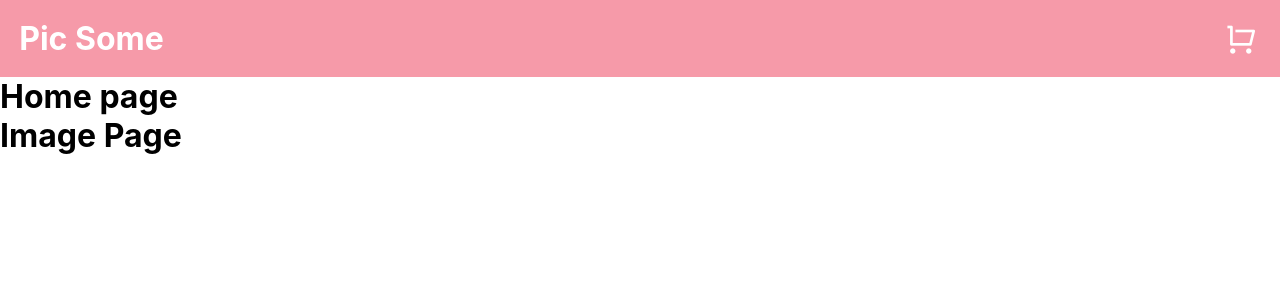
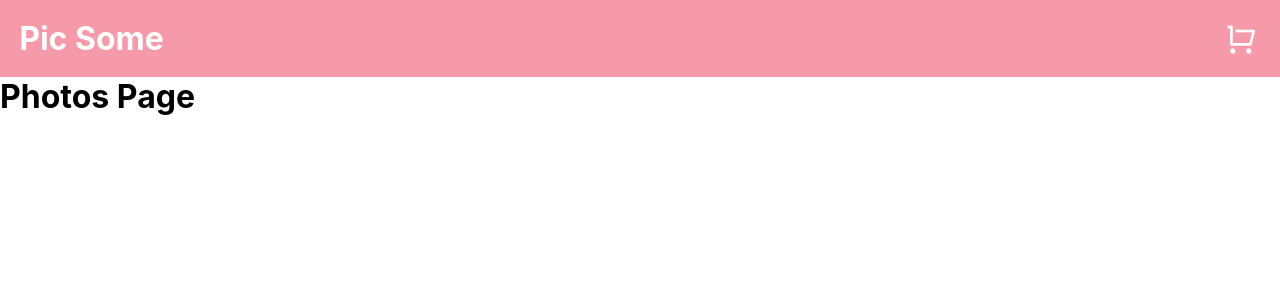
Before and after one commit to Caleb00004/Pic-Some, a React (Create React App) app: page / in a window 1280 px wide. Shown: the top 300 px of the page. Built offline with nearby package versions, Linux system fonts and the light colour scheme.

Commit message:
setup links to pages Note: image.js == Photos.js

```diff
--- a/src/App.js
+++ b/src/App.js
@@ -2,7 +2,7 @@ import Header from './components/Header'
 import './App.css';
 import {Routes, Route} from 'react-router-dom'
 import Checkout from './Pages/Checkout';
-import Image from './Pages/Image';
+import Photos from './Pages/Photos';
 
 /*
 New URL for icons
@@ -13,10 +13,9 @@ function App() {
   return (
     <div className="App">
       <Header />
-      <h1>Home page</h1>
 
       <Routes>
-        <Route path='/' element={<Image />}/>
+        <Route path='/' element={<Photos />}/>
         <Route path='/checkout' element={<Checkout />}/>
       </Routes>
     </div>
--- a/src/Pages/Image.js
+++ /dev/null
@@ -1,7 +0,0 @@
-function Image () {
-    return (
-        <h1>Image Page</h1>
-    )
-}
-
-export default Image
--- /dev/null
+++ b/src/Pages/Photos.js
@@ -0,0 +1,7 @@
+function Photos () {
+    return (
+        <h1>Photos Page</h1>
+    )
+}
+
+export default Photos
--- a/src/components/Header.css
+++ b/src/components/Header.css
@@ -5,6 +5,11 @@ header {
     display: flex;
 }
 
+header > a {
+    color: white;
+    text-decoration: none;
+}
+
 header > i{
     margin-left: auto;
     margin-top: auto;
--- a/src/components/Header.js
+++ b/src/components/Header.js
@@ -1,10 +1,13 @@
 import './Header.css'
+import {Link, useNavigate} from 'react-router-dom'
+
 
 function Header() {
+    const checkoutPage = useNavigate()
     return (
         <header>
-            <h1>Pic Some</h1>
-            <i className="ri-shopping-cart-line ri-fw ri-2x"></i>
+            <Link to='/'><h1>Pic Some</h1></Link>
+            <i onClick={() => checkoutPage('/checkout')}  className="ri-shopping-cart-line ri-fw ri-2x"></i>
         </header>
     )
 }
```
